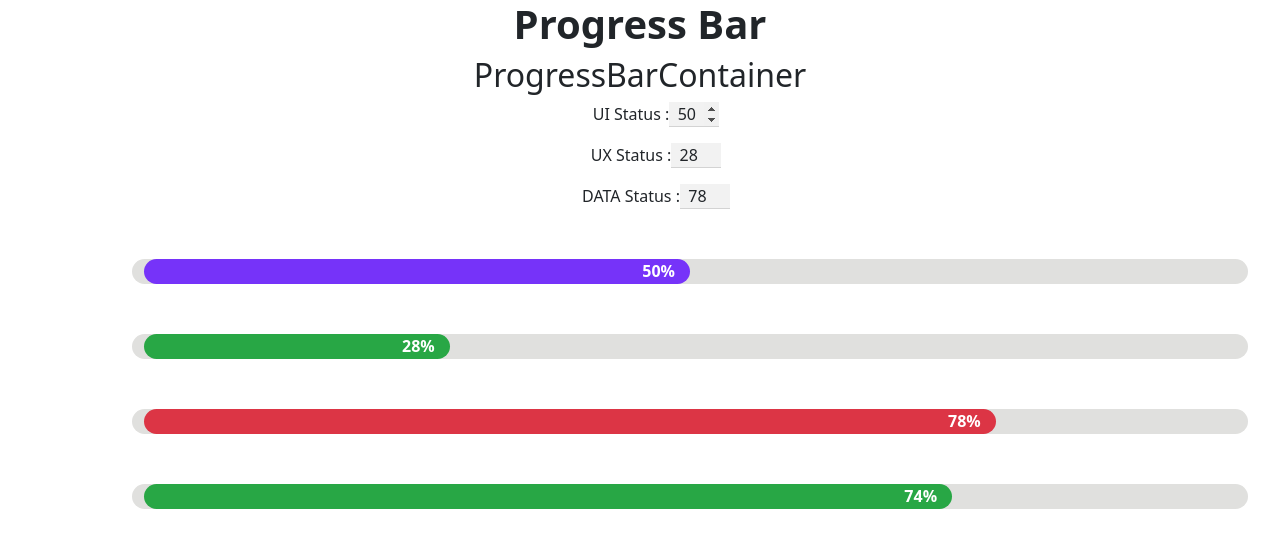
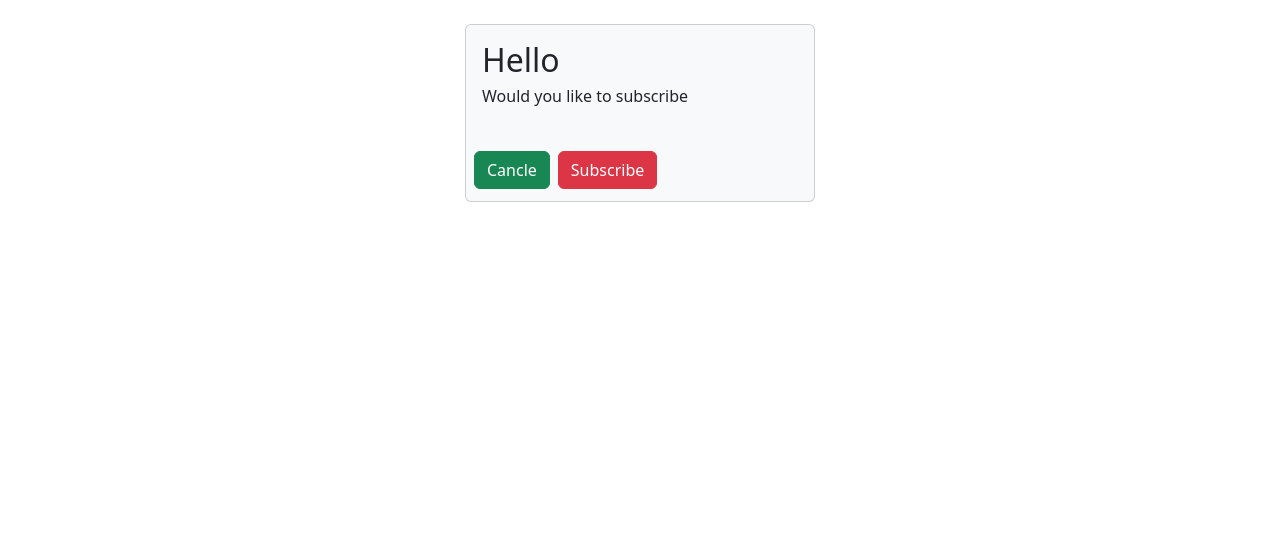
Before and after one commit to prideofscpadalia/30ReactProjects, a React (Vite) app: page / in a window 1280 px wide. Shown: the top 548 px of the page. Built offline with nearby package versions, Linux system fonts and the light colour scheme.

Commit message:
a dialog box added with a saperate css file for special effect

```diff
--- a/src/App.jsx
+++ b/src/App.jsx
@@ -1,5 +1,6 @@
 import "./App.css"
-import ProgressBarContainer from "./Project/12-progress-bar/ProgressBarContainer"
+import DialogBox from "./Project/13-Dialog-Box/DialogBox"
+// import ProgressBarContainer from "./Project/12-progress-bar/ProgressBarContainer"
 // import HiddenSearchBar from "./Project/10-HiddenSearchBar/HiddenSearchBar"
 // import PopupApp from "./Project/11-MagicPopup/PopupApp"
 // import Esignature from './Project/01-Esignature/Esignature'
@@ -30,7 +31,8 @@ function App() {
   // <SlideToGrow />
   // <HiddenSearchBar />
   // <PopupApp />
-  <ProgressBarContainer />
+  // <ProgressBarContainer />
+  <DialogBox />
   )
 }
 export default App
--- /dev/null
+++ b/src/Project/13-Dialog-Box/Bounce.css
@@ -0,0 +1,13 @@
+.bounce{
+    animation: bounce 0.2s linear;
+}
+@keyframes bounce{
+    0%{
+        transform: translateY(-150px);
+        opacity: 0;
+    }
+    100%{
+        transform: translateY(0);
+        opacity: 1;
+    }
+}
--- /dev/null
+++ b/src/Project/13-Dialog-Box/DialogBox.jsx
@@ -0,0 +1,85 @@
+import React,{useEffect, useState} from 'react'
+import Button from '../../Components/Button'
+import {BsFillEmojiFrownFill,BsFillEmojiSmileFill} from 'react-icons/bs'
+import './Bounce.css'
+export default function DialogBox() {
+  const [subscription,setSubscription] = useState({
+    title:"Hello",
+    description:"Would you like to subscribe",
+    state: null,
+    justifyContent:"space-between",
+  });
+ const handleSubscription = () =>{
+  setSubscription({
+    title:"Thank you",
+    description:"for your subscription",
+    state: "subscribed",
+    justifyContent:"flex-end",
+  })
+ }
+ const [icon,setIcon] = useState();
+ let iconStyle={
+  fontSize:"80px",
+  justifySelf:"center",
+  color:
+    subscription.state === "subscribed" ? "rgba(59,137,90,0.4" : "rgba(25,118,160,0.4)"
+ }
+  // useEffect(()=>{
+  //   subscription.state === "subscribed" && setIcon(<BsFillEmojiSmileFill style={iconStyle}/>);
+  //   subscription.state === "unsubscribed" && setIcon(<BsFillEmojiFrownFill style={iconStyle}/>);
+  // },[subscription.state]);
+ useEffect(()=>{
+  if(subscription.state === "subscribed"){
+    setIcon(<BsFillEmojiSmileFill style={iconStyle}/>)
+    document.body.style.backgroundColor="rgba(59,137,90,0.4"
+  }
+  if(subscription.state === "unsubscribed"){
+    setIcon(<BsFillEmojiFrownFill style={iconStyle}/>)
+    document.body.style.backgroundColor="rgba(25,118,160,0.4"
+  }
+ })
+ const handleUnsubscribe=()=>{
+  setSubscription({
+    title:"sorry",
+    description:"to see you go",
+    state:"unsubscribed",
+    justifyContent:"flex-end"
+  })
+
+ }
+ const[bounce,setBounce] = useState('');
+ useEffect(() => {
+  setTimeout(() =>{
+    setBounce("");
+  },500);
+  return () => setBounce("bounce")
+ })
+
+
+  return (
+    <div className={`card bg-light m-auto mt-4 ${bounce}`} style={{width:350}}>
+      <div className="card-body">
+        <div className="d-grid" style={{gridTemplateColumns:"2fr 1fr",
+          alignItems:"center",
+          alignSelf:"center",
+          justifyContent:"center"
+        }}>
+          <section>
+            <h2 className="card-title">{subscription.title}</h2>
+            <h6 className="card-text">{subscription.description}</h6>
+          </section>
+          <div>{icon}</div>
+        </div>
+      </div>
+      <br />
+      <div className="flex mb-2 px-1" style={{
+        width:"100%",
+        justifyContent:`${subscription.justifyContent}`
+      }}>
+        {subscription.state === null && <Button text={"Cancle"} btnClass={"btn-success"} style={{alignItems:"center"}}/>}
+        {subscription.state === "subscribed" ? null : <Button text={"Subscribe"} btnClass={"btn-danger"} style={{alignItems:"center"}} onClick={handleSubscription}/>}
+        {subscription.state === "subscribed" ? <Button text={"Unsubscribe"} btnClass={"btn-danger btn-block"} style={{textAlign:"center"} } onClick={handleUnsubscribe}/> : null}
+      </div>
+    </div>
+  )
+}
```
Also changed, not shown: 1 other file (tests, documents, lock files or other folders).
